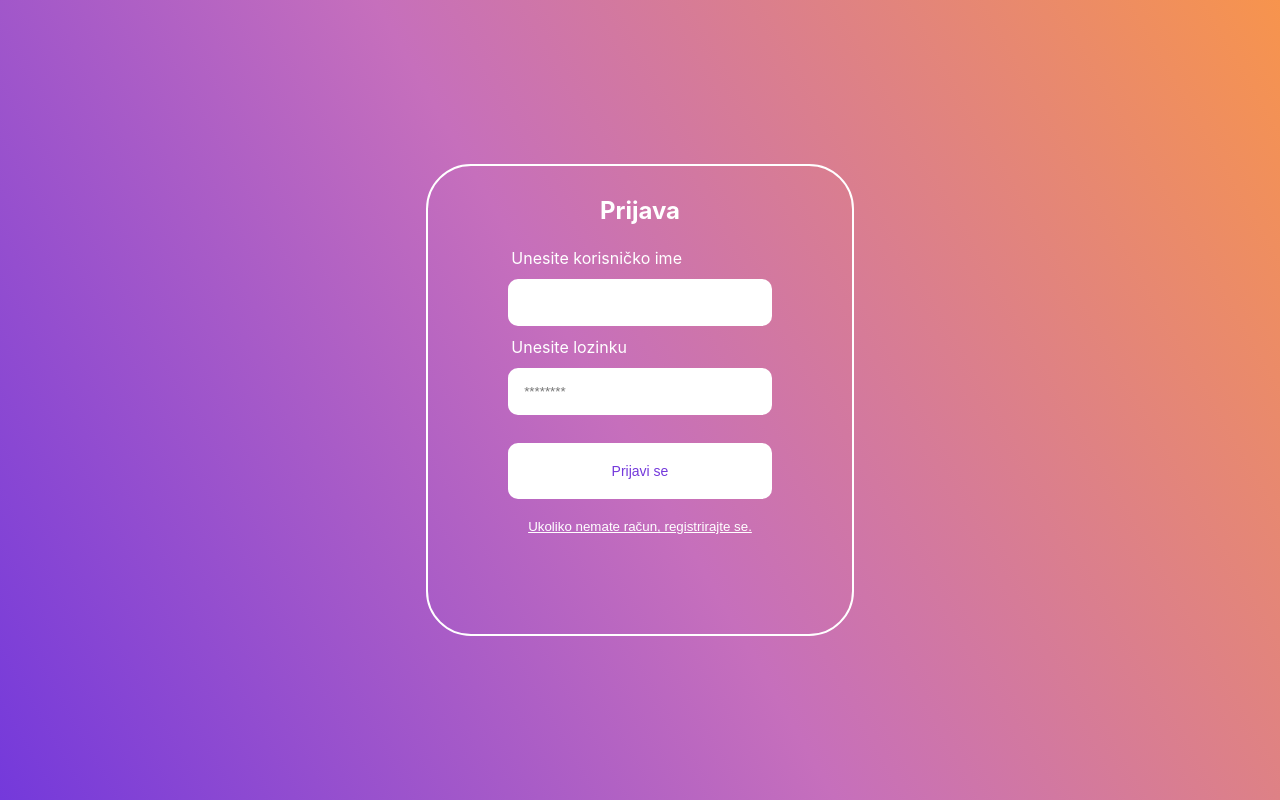
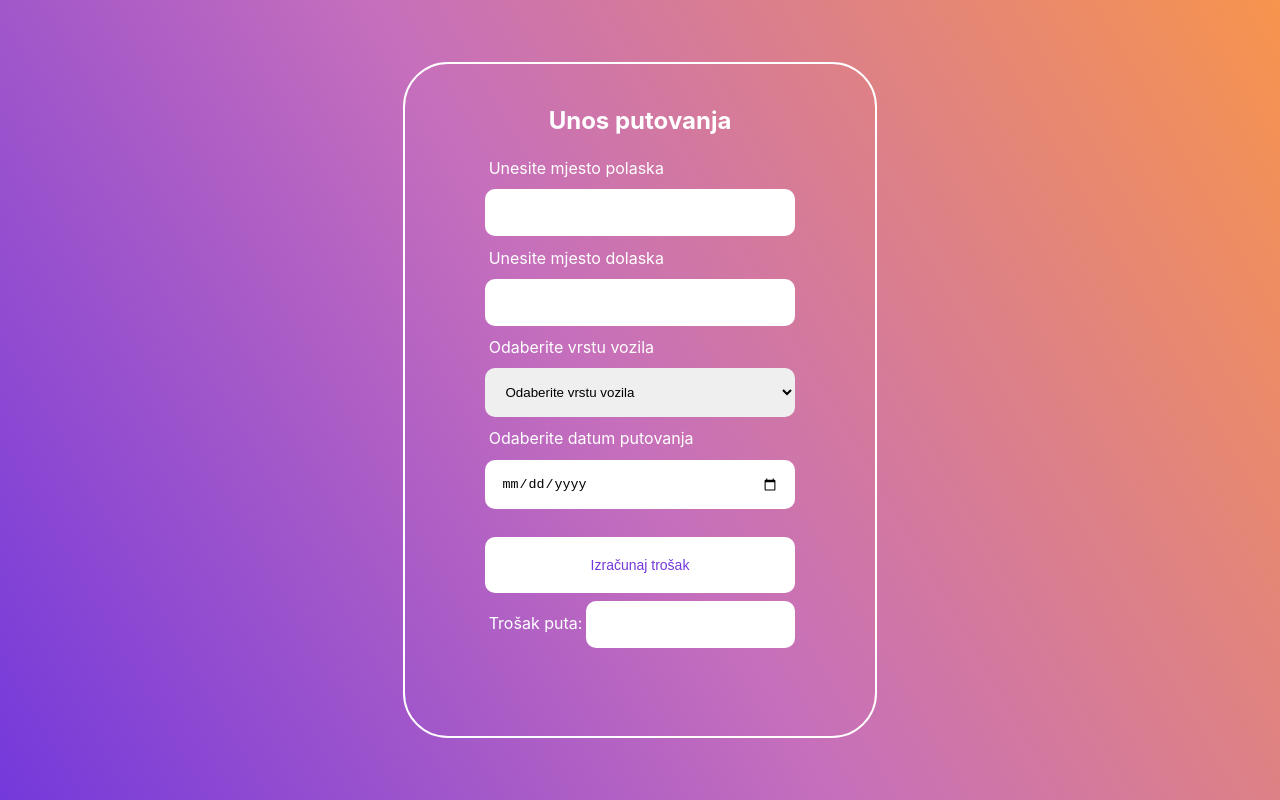
Before and after one commit to bornaiooa/PI-Aplikacija, a React (Create React App) app: page /unosPutovanja in a window 1280 px wide. Built offline with nearby package versions, Linux system fonts and the light colour scheme.

Commit message:
Rute za navigaciju, Homepage i UnosPutovanja

```diff
--- a/package.json
+++ b/package.json
@@ -8,6 +8,7 @@
     "@testing-library/user-event": "^13.5.0",
     "react": "^18.2.0",
     "react-dom": "^18.2.0",
+    "react-router-dom": "^6.11.1",
     "react-scripts": "^5.0.1",
     "web-vitals": "^2.1.4"
   },
--- a/src/App.js
+++ b/src/App.js
@@ -1,7 +1,10 @@
 import React, { useState } from "react";
+import { BrowserRouter as Router, Routes, Route } from 'react-router-dom';
 import './frontend/css/App.css';
+import { Homepage } from "./frontend/components/Dashboard/Homepage"
 import { Login } from "./frontend/components/Auth/Login";
 import { Registracija } from "./frontend/components/Auth/Registracija";
+import { UnosPutovanja } from "./frontend/components/Dashboard/UnosPutovanja";
 
 function App() {
   const [currentForm, setCurrentForm] = useState('login');
@@ -12,9 +15,15 @@ function App() {
 
   return (
     <div className="App">
-      {
-        currentForm === "login" ? <Login onFormSwitch={toggleForm} /> : <Registracija onFormSwitch={toggleForm} />
-      }
+      <Router>
+        <Routes>
+          <Route path="/" element={<Homepage />} />
+          <Route path="/prijava" element={<Login />} />
+          <Route path="/registracija" element={<Registracija />} />
+          <Route path="/unosPutovanja" element={<UnosPutovanja />} />
+
+        </Routes>
+      </Router>
     </div>
   );
 }
--- a/src/frontend/components/Auth/Login.jsx
+++ b/src/frontend/components/Auth/Login.jsx
@@ -1,6 +1,8 @@
 import React, { useState } from "react";
+import { useNavigate } from 'react-router-dom';
 
 export const Login = (props) => {
+    const navigate = useNavigate();
     const [username, setUsername] = useState('');
     const [pass, setPass] = useState('');
 
@@ -9,17 +11,21 @@ export const Login = (props) => {
         console.log(username);
     }
 
+    const handleRegistracija = () => {
+        navigate('/registracija');
+    }
+
     return (
         <div className="auth-form-container">
             <h2>Prijava</h2>
             <form className="login-form" onSubmit={handleSubmit}>
                 <label htmlFor="username">Unesite korisničko ime</label>
-                <input value={username} onChange={(e) => setUsername(e.target.value)}type="username" id="username" name="username"/>
+                <input value={username} onChange={(e) => setUsername(e.target.value)} type="username" id="username" name="username" />
                 <label htmlFor="password">Unesite lozinku</label>
                 <input value={pass} onChange={(e) => setPass(e.target.value)} type="password" placeholder="********" id="password" name="password" />
                 <button className="gumb" type="submit">Prijavi se</button>
             </form>
-            <button className="link-btn" onClick={() => props.onFormSwitch('register')}>Ukoliko nemate račun, registrirajte se.</button>
+            <button className="link-btn" onClick={handleRegistracija}>Ukoliko nemate račun, registrirajte se.</button>
         </div>
     )
 }
--- a/src/frontend/components/Auth/Registracija.jsx
+++ b/src/frontend/components/Auth/Registracija.jsx
@@ -1,9 +1,11 @@
 import React, { useState } from "react";
+import { useNavigate } from 'react-router-dom';
 
 export const Registracija = (props) => {
+    const navigate = useNavigate();
     const [email, setEmail] = useState('');
     const [pass, setPass] = useState('');
-    const [name, setName]=useState('');
+    const [name, setName] = useState('');
     const [lastname, setLastname] = useState('');
     const [username, setUsername] = useState('');
 
@@ -12,23 +14,27 @@ export const Registracija = (props) => {
         console.log(email);
     }
 
+    const handlePrijava = () => {
+        navigate('/prijava');
+    }
+
     return (
         <div className="auth-form-container">
             <h2 className="header">Registracija</h2>
             <form className="register-form" onSubmit={handleSubmit}>
                 <label htmlFor="name">Unesite svoje ime</label>
-            <input value={name} name="name" onChange={(e) => setName(e.target.value)} id="name"/>
+                <input value={name} name="name" onChange={(e) => setName(e.target.value)} id="name" />
                 <label htmlFor="lastname">Unesite svoje prezime</label>
-            <input value={lastname} name="lastname" onChange={(e) => setLastname(e.target.value)} id="lastname"/>
+                <input value={lastname} name="lastname" onChange={(e) => setLastname(e.target.value)} id="lastname" />
                 <label htmlFor="email">Unesite svoj email</label>
-            <input value={email} onChange={(e) => setEmail(e.target.value)}type="email" id="email" name="email" />
+                <input value={email} onChange={(e) => setEmail(e.target.value)} type="email" id="email" name="email" />
                 <label htmlFor="username">Unesite svoje korisničko ime</label>
-            <input value={username} onChange={(e) => setUsername(e.target.value)}type="username" id="username" name="username" />
+                <input value={username} onChange={(e) => setUsername(e.target.value)} type="username" id="username" name="username" />
                 <label htmlFor="password">Unesite svoju lozinku</label>
                 <input value={pass} onChange={(e) => setPass(e.target.value)} type="password" id="password" placeholder="********" name="password" />
                 <button className="gumb" type="submit">Registriraj se</button>
             </form>
-        { <button className="link-btn" onClick={() => props.onFormSwitch('login')}>Već imate račun? Prijavite se ovdje.</button>}
+            {<button className="link-btn" onClick={handlePrijava}>Već imate račun? Prijavite se ovdje.</button>}
         </div>
     )
 }
--- /dev/null
+++ b/src/frontend/components/Dashboard/Homepage.jsx
@@ -0,0 +1,24 @@
+import React from 'react';
+import { useNavigate } from 'react-router-dom';
+
+export const Homepage = (props) => {
+    const navigate = useNavigate();
+
+    const handlePrijava = () => {
+        navigate('/prijava');
+    }
+
+    const handleRegistracija = () => {
+        navigate('/registracija');
+    }
+
+    return (
+        <div>
+            <h1>APLIKACIJA ZA IZRAČUN TROŠKOVA PUTOVANJA</h1>
+
+            <button className="gumb" onClick={handlePrijava}>PRIJAVA</button>
+            <br />
+            <button className="gumb" onClick={handleRegistracija}>REGISTRACIJA</button>
+        </div>
+    );
+}
--- a/src/frontend/components/Dashboard/UnosPutovanja.jsx
+++ b/src/frontend/components/Dashboard/UnosPutovanja.jsx
@@ -1 +1,40 @@
-//TODO
+import React, { useState } from "react";
+
+export const UnosPutovanja = () => {
+    const [mjestoPolaska, setMjestoPolaska] = useState('');
+    const [mjestoDolaska, setMjestoDolaska] = useState('');
+    const [vrstaVozila, setVrstaVozila] = useState('');
+    const [datumPutovanja, setDatumPutovanja] = useState('');
+    const [trosak, setTrosak] = useState('');
+
+    const handleSubmit = (e) => {
+        e.preventDefault();
+        // logika za izračun troška puta
+        setTrosak("100 kn"); // primjer
+    }
+
+    return (
+        <div className="putovanje-form-container">
+            <h2 className="header">Unos putovanja</h2>
+            <form className="putovanje-form" onSubmit={handleSubmit}>
+                <label htmlFor="mjestoPolaska">Unesite mjesto polaska</label>
+                <input value={mjestoPolaska} name="mjestoPolaska" onChange={(e) => setMjestoPolaska(e.target.value)} id="mjestoPolaska" />
+                <label htmlFor="mjestoDolaska">Unesite mjesto dolaska</label>
+                <input value={mjestoDolaska} name="mjestoDolaska" onChange={(e) => setMjestoDolaska(e.target.value)} id="mjestoDolaska" />
+                <label htmlFor="vrstaVozila">Odaberite vrstu vozila</label>
+                <select value={vrstaVozila} onChange={(e) => setVrstaVozila(e.target.value)} id="vrstaVozila" name="vrstaVozila">
+                    <option value="">Odaberite vrstu vozila</option>
+                    <option value="automobil">Automobil</option>
+                    <option value="autobus">Motor</option>
+                </select>
+                <label htmlFor="datumPutovanja">Odaberite datum putovanja</label>
+                <input value={datumPutovanja} onChange={(e) => setDatumPutovanja(e.target.value)} type="date" id="datumPutovanja" name="datumPutovanja" />
+                <button className="gumb" type="submit">Izračunaj trošak</button>
+            </form>
+            <div>
+                <label htmlFor="trosak">Trošak puta:</label>
+                <input value={trosak} readOnly id="trosak" name="trosak" />
+            </div>
+        </div>
+    )
+}
--- a/src/frontend/css/App.css
+++ b/src/frontend/css/App.css
@@ -8,17 +8,23 @@
   background-image: linear-gradient(60deg, #7439db, #C66FBC 48%, #F7944D);
 }
 
-.auth-form-container, .login-form, .register-form {
+.auth-form-container,
+.putovanje-form-container,
+.login-form,
+.register-form,
+.putovanje-form {
   display: flex;
   flex-direction: column;
 }
 
-.header{
+.header {
   margin-top: 2rem;
 }
 
 @media screen and (min-width: 600px) {
-  .auth-form-container {
+
+  .auth-form-container,
+  .putovanje-form-container {
     padding: 5rem;
     padding-top: 10px;
     border: 2px solid white;
@@ -32,7 +38,8 @@ label {
   padding: 0.2rem;
 }
 
-input {
+input,
+select {
   margin: 0.5rem 0;
   padding: 1rem;
   border: none;
@@ -54,13 +61,13 @@ button {
   text-decoration: underline;
 }
 
-.gumb{
-  font-family:sans-serif;
+.gumb {
+  font-family: sans-serif;
   font-size: 14px;
   margin-top: 20px;
 }
 
-.gumb:hover{
+.gumb:hover {
   background-color: cornsilk;
   color: coral;
 }
```
Also changed, not shown: public/slikaPocetna.png (added), 1 other file (tests, documents, lock files or other folders). Lines whose indentation alone changed are shown as unchanged.
